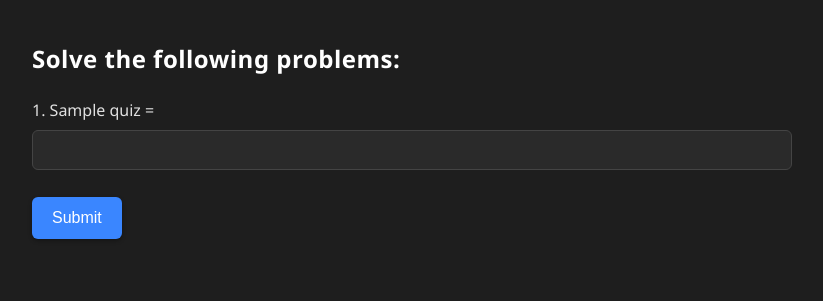
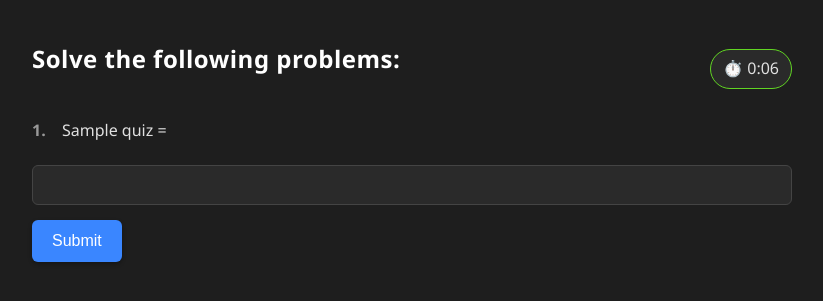
Before and after one commit to SiulRek/MentalMathChallange, a Flask app: template src/templates/quiz.html in a window 1280 px wide. Shown: the top 301 px of the page, without its empty margins (228-1051 px from the left). Run offline with Flask 3, Linux system fonts and the light colour scheme; the template is opened without the code that fills it: most values are stand-ins (such as "Sample title", 1, 10 or a date in 2020).

Commit message:
Enhance UI styling on quiz page

```diff
--- a/src/static/style.css
+++ b/src/static/style.css
@@ -1,4 +1,6 @@
-/* Base Reset & Font Setup */
+/* ──────────────────────────────── */
+/* Base Reset & Font Setup         */
+/* ──────────────────────────────── */
 * {
   box-sizing: border-box;
   margin: 0;
@@ -14,14 +16,18 @@ body {
   padding: 20px;
 }
 
-/* Layout Container */
+/* ──────────────────────────────── */
+/* Layout Container                */
+/* ──────────────────────────────── */
 .container {
   max-width: 800px;
   margin: 0 auto;
   padding: 20px;
 }
 
-/* Typography */
+/* ──────────────────────────────── */
+/* Typography                      */
+/* ──────────────────────────────── */
 h1, h2, h3 {
   color: #ffffff;
   font-weight: 600;
@@ -36,13 +42,15 @@ p, ul, li {
 
 pre, code {
   font-family: 'Courier New', monospace;
-  background-color: #2a2a2a;
+  background-color: #282828;
   padding: 4px 8px;
   border-radius: 4px;
-  color: #b8e994;
+  color: #83a5e7;
 }
 
-/* Links */
+/* ──────────────────────────────── */
+/* Links                           */
+/* ──────────────────────────────── */
 a {
   color: #3a86ff;
   text-decoration: none;
@@ -52,7 +60,9 @@ a:hover {
   text-decoration: underline;
 }
 
-/* Forms */
+/* ──────────────────────────────── */
+/* Forms                           */
+/* ──────────────────────────────── */
 textarea,
 input[type="text"] {
   width: 100%;
@@ -72,7 +82,9 @@ input[type="text"]:focus {
   outline: none;
 }
 
-/* Buttons */
+/* ──────────────────────────────── */
+/* Buttons                         */
+/* ──────────────────────────────── */
 button {
   background-color: #3a86ff;
   color: #ffffff;
@@ -94,7 +106,49 @@ button:active {
   transform: scale(0.98);
 }
 
-/* Result Cards */
+/* ──────────────────────────────── */
+/* Quiz Header & Timer             */
+/* ──────────────────────────────── */
+.quiz-header {
+  display: flex;
+  justify-content: space-between;
+  align-items: center;
+  margin-bottom: 20px;
+}
+
+#live-timer {
+  background-color: #2a2a2a;
+  padding: 6px 12px;
+  border-radius: 20px;
+  font-size: 1em;
+  color: #e0e0e0;
+  border: 1px solid #61d523;
+  font-weight: 500;
+}
+
+/* ──────────────────────────────── */
+/* Quiz Questions Layout           */
+/* ──────────────────────────────── */
+.quiz-question {
+  display: flex;
+  align-items: center;
+  margin-bottom: 15px;
+}
+
+.question-number {
+  min-width: 30px;
+  font-weight: 600;
+  color: #999;
+}
+
+.question-text {
+  flex-grow: 1;
+  margin-right: 10px;
+}
+
+/* ──────────────────────────────── */
+/* Results Display Cards           */
+/* ──────────────────────────────── */
 .results-wrapper {
   display: flex;
   flex-direction: column;
@@ -147,21 +201,25 @@ button:active {
   font-size: 0.95em;
 }
 
-/* Time Taken Display */
-.result-time {
-  text-align: left;
+/* ──────────────────────────────── */
+/* Time Taken Display              */
+/* ──────────────────────────────── */
+.result-time-centered {
+  text-align: center;
   margin-top: 10px;
   margin-bottom: 30px;
   font-size: 1em;
   color: #c0c0c0;
 }
 
-.result-time span {
+.result-time-centered span {
   font-weight: 500;
   color: #ffffff;
 }
 
-/* Play Again Button */
+/* ──────────────────────────────── */
+/* Play Again Button               */
+/* ──────────────────────────────── */
 .play-again-wrapper {
   text-align: center;
   margin-top: 30px;
@@ -182,7 +240,9 @@ button:active {
   background-color: #2f70cc;
 }
 
-/* Answer Feedback Text (Inline use) */
+/* ──────────────────────────────── */
+/* Inline Answer Feedback Colors   */
+/* ──────────────────────────────── */
 .correct {
   color: #4caf50;
   font-weight: bold;
@@ -193,7 +253,9 @@ button:active {
   font-weight: bold;
 }
 
-/* Responsive Design */
+/* ──────────────────────────────── */
+/* Responsive Design               */
+/* ──────────────────────────────── */
 @media (max-width: 600px) {
   body {
     padding: 10px;
@@ -209,3 +271,4 @@ button:active {
     text-align: center;
   }
 }
+/* ──────────────────────────────── */
--- /dev/null
+++ b/src/static/timer.js
@@ -0,0 +1,12 @@
+document.addEventListener("DOMContentLoaded", function () {
+  const timerElement = document.getElementById("live-timer").querySelector("span");
+
+  let seconds = 0;
+
+  setInterval(() => {
+    seconds++;
+    const min = Math.floor(seconds / 60);
+    const sec = seconds % 60;
+    timerElement.textContent = `${min}:${sec < 10 ? "0" + sec : sec}`;
+  }, 1000);
+});
--- a/src/templates/quiz.html
+++ b/src/templates/quiz.html
@@ -7,7 +7,10 @@
 </head>
 <body>
   <div class="container">
-    <h2>Solve the following problems:</h2>
+    <div class="quiz-header">
+      <h2>Solve the following problems:</h2>
+      <div id="live-timer">⏱️ <span>0:00</span></div>
+    </div>
 
     {% if error %}
       <p class="incorrect"><strong>Error:</strong> {{ error }}</p>
@@ -15,13 +18,20 @@
 
     <form action="{{ url_for('submit') }}" method="post">
       {% for i in range(quiz|length) %}
-        <p>
-          {{ i + 1 }}. {{ quiz[i].question }} =
+        <div class="quiz-question-block">
+          <div class="quiz-question">
+            <span class="question-number">{{ i + 1 }}.</span>
+            <span class="question-text">{{ quiz[i].question }} =</span>
+          </div>
           <input type="text" name="answer_{{ i }}">
-        </p>
+        </div>
       {% endfor %}
       <button type="submit">Submit</button>
     </form>
+
+
   </div>
+
+  <script src="{{ url_for('static', filename='timer.js') }}"></script>
 </body>
 </html>
```
